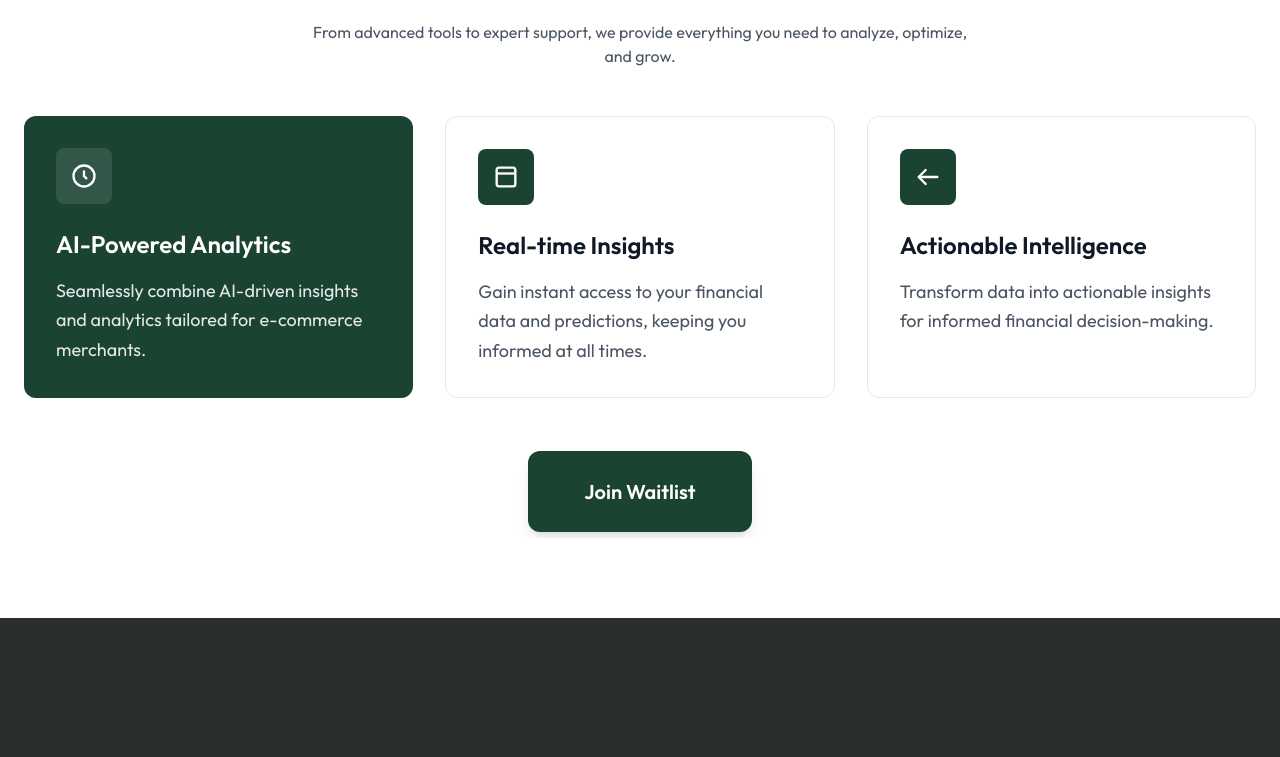
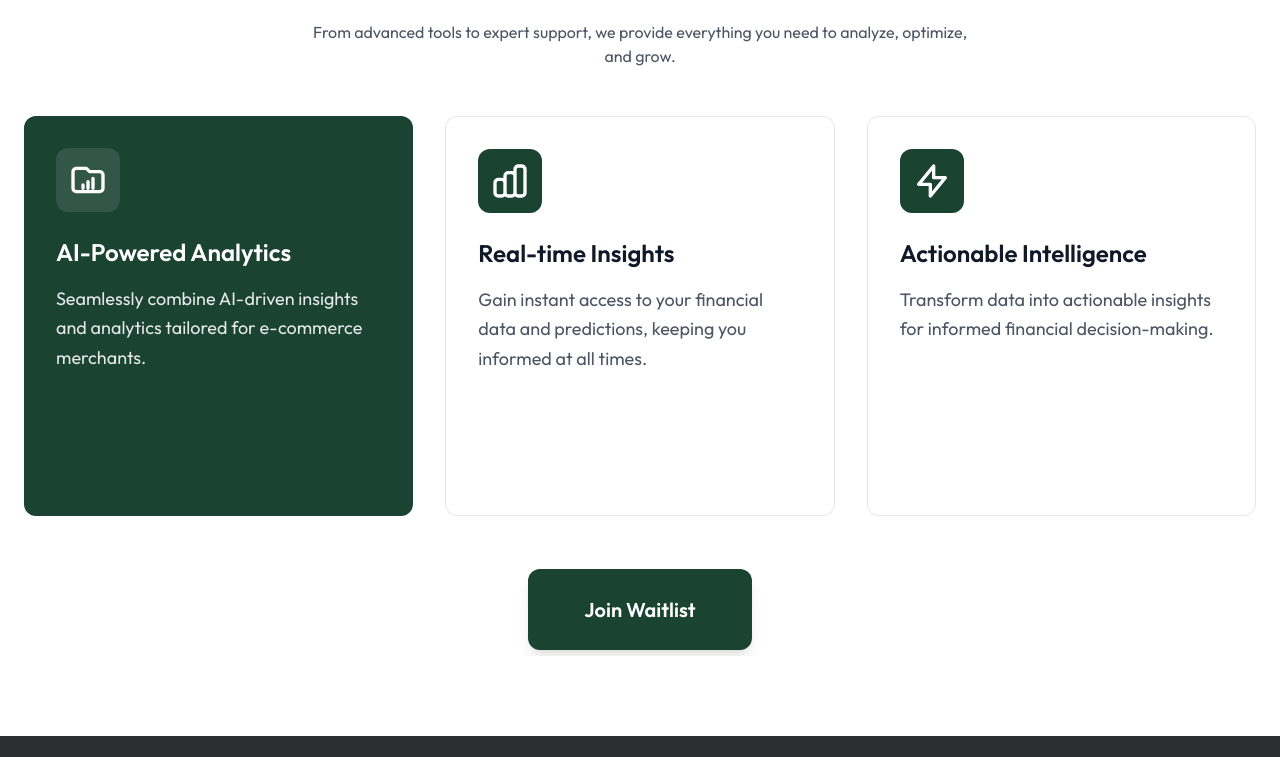
Before and after one commit to adugamayuba/reelin, a Next.js app: page / in a window 1280 px wide. Shown: the part 1376-2133 px from the top of the page. Built offline with nearby package versions, Linux system fonts and the light colour scheme.

Commit message:
why page updated

```diff
--- a/components/LandingPage/Why.tsx
+++ b/components/LandingPage/Why.tsx
@@ -14,45 +14,47 @@ const Why = () => {
           </p>
 
           <div className="grid grid-cols-1 md:grid-cols-3 gap-8 w-full">
-            {/* Real-Time Analytics */}
-            <div className="bg-[#1B4332] p-8 rounded-xl text-white transition-all hover:transform hover:scale-102">
-              <div className="w-14 h-14 bg-white/10 rounded-lg flex items-center justify-center mb-6">
-                <svg className="w-7 h-7" viewBox="0 0 24 24" fill="none" xmlns="http://www.w3.org/2000/svg">
-                  <path d="M12 8V12L14 14" stroke="currentColor" strokeWidth="2" strokeLinecap="round"/>
-                  <circle cx="12" cy="12" r="9" stroke="currentColor" strokeWidth="2"/>
+            {/* AI-Powered Analytics */}
+            <div className="bg-[#1B4332] p-8 rounded-xl text-white transition-all hover:transform hover:scale-102 min-h-[400px] flex flex-col">
+              <div className="w-16 h-16 bg-white/10 rounded-xl flex items-center justify-center mb-6">
+                <svg className="w-10 h-10 text-white" fill="none" stroke="currentColor" viewBox="0 0 24 24">
+                  <path strokeLinecap="round" strokeLinejoin="round" strokeWidth="2" d="M3 7v10a2 2 0 002 2h14a2 2 0 002-2V9a2 2 0 00-2-2h-6l-2-2H5a2 2 0 00-2 2z"></path>
+                  <path strokeLinecap="round" strokeLinejoin="round" strokeWidth="2" d="M9 17v-2m3 2v-4m3 4v-6"></path>
                 </svg>
               </div>
               <h3 className="text-2xl font-semibold mb-4">AI-Powered Analytics</h3>
-              <p className="text-gray-200 text-lg leading-relaxed">
+              <p className="text-gray-200 text-lg leading-relaxed mb-6">
                 Seamlessly combine AI-driven insights and analytics tailored for e-commerce merchants.
               </p>
+              <div className="mt-auto"></div>
             </div>
 
-            {/* Custom Dashboards */}
-            <div className="bg-white p-8 rounded-xl border border-gray-200 transition-all hover:transform hover:scale-102">
-              <div className="w-14 h-14 bg-[#1B4332] rounded-lg flex items-center justify-center mb-6">
-                <svg className="w-7 h-7 text-white" viewBox="0 0 24 24" fill="none" xmlns="http://www.w3.org/2000/svg">
-                  <rect x="4" y="4" width="16" height="16" rx="2" stroke="currentColor" strokeWidth="2"/>
-                  <path d="M4 9H20" stroke="currentColor" strokeWidth="2"/>
+            {/* Real-time Insights */}
+            <div className="bg-white p-8 rounded-xl border border-gray-200 transition-all hover:transform hover:scale-102 min-h-[400px] flex flex-col">
+              <div className="w-16 h-16 bg-[#1B4332] rounded-xl flex items-center justify-center mb-6">
+                <svg className="w-10 h-10 text-white" fill="none" stroke="currentColor" viewBox="0 0 24 24">
+                  <path strokeLinecap="round" strokeLinejoin="round" strokeWidth="2" d="M9 19v-6a2 2 0 00-2-2H5a2 2 0 00-2 2v6a2 2 0 002 2h2a2 2 0 002-2zm0 0V9a2 2 0 012-2h2a2 2 0 012 2v10m-6 0a2 2 0 002 2h2a2 2 0 002-2m0 0V5a2 2 0 012-2h2a2 2 0 012 2v14a2 2 0 01-2 2h-2a2 2 0 01-2-2z"></path>
                 </svg>
               </div>
               <h3 className="text-2xl font-semibold mb-4 text-gray-900">Real-time Insights</h3>
-              <p className="text-gray-600 text-lg leading-relaxed">
+              <p className="text-gray-600 text-lg leading-relaxed mb-6">
                 Gain instant access to your financial data and predictions, keeping you informed at all times.
               </p>
+              <div className="mt-auto"></div>
             </div>
 
-            {/* Seamless Integrations */}
-            <div className="bg-white p-8 rounded-xl border border-gray-200 transition-all hover:transform hover:scale-102">
-              <div className="w-14 h-14 bg-[#1B4332] rounded-lg flex items-center justify-center mb-6">
-                <svg className="w-7 h-7 text-white" viewBox="0 0 24 24" fill="none" xmlns="http://www.w3.org/2000/svg">
-                  <path d="M20 12H4M4 12L10 6M4 12L10 18" stroke="currentColor" strokeWidth="2" strokeLinecap="round" strokeLinejoin="round"/>
+            {/* Actionable Intelligence */}
+            <div className="bg-white p-8 rounded-xl border border-gray-200 transition-all hover:transform hover:scale-102 min-h-[400px] flex flex-col">
+              <div className="w-16 h-16 bg-[#1B4332] rounded-xl flex items-center justify-center mb-6">
+                <svg className="w-10 h-10 text-white" fill="none" stroke="currentColor" viewBox="0 0 24 24">
+                  <path strokeLinecap="round" strokeLinejoin="round" strokeWidth="2" d="M13 10V3L4 14h7v7l9-11h-7z"></path>
                 </svg>
               </div>
               <h3 className="text-2xl font-semibold mb-4 text-gray-900">Actionable Intelligence</h3>
-              <p className="text-gray-600 text-lg leading-relaxed">
+              <p className="text-gray-600 text-lg leading-relaxed mb-6">
                 Transform data into actionable insights for informed financial decision-making.
               </p>
+              <div className="mt-auto"></div>
             </div>
           </div>
 
```
